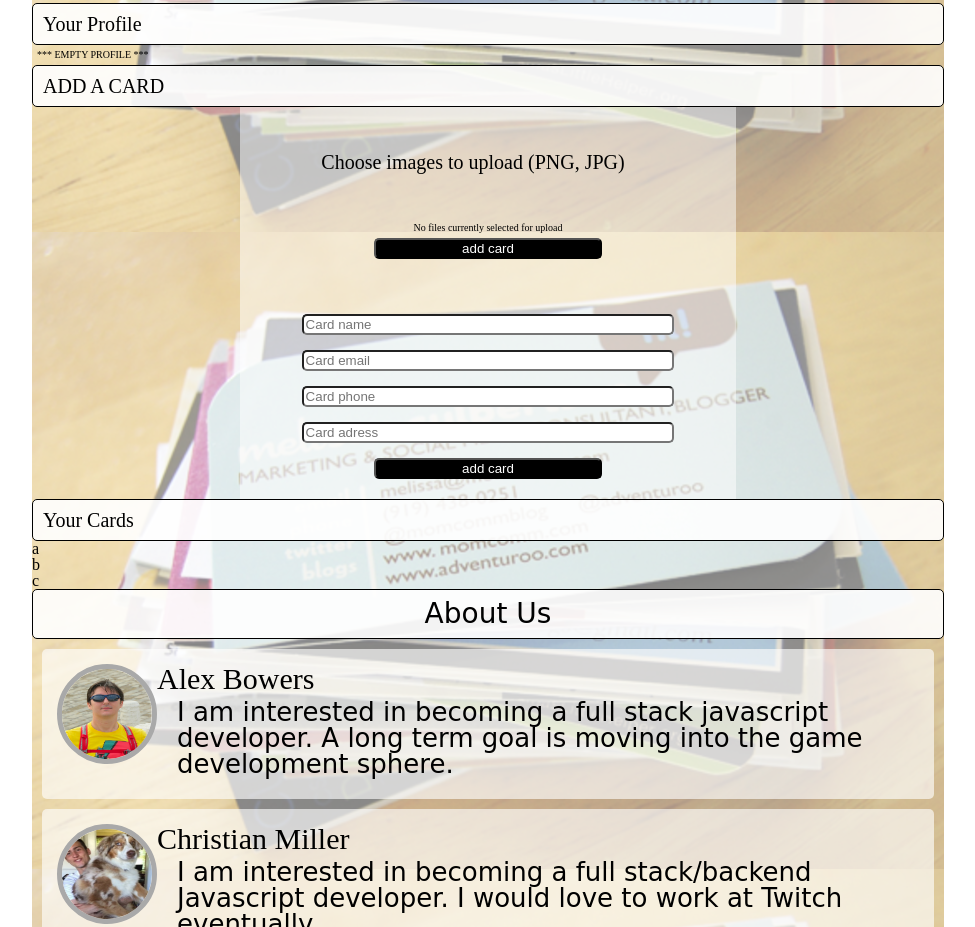
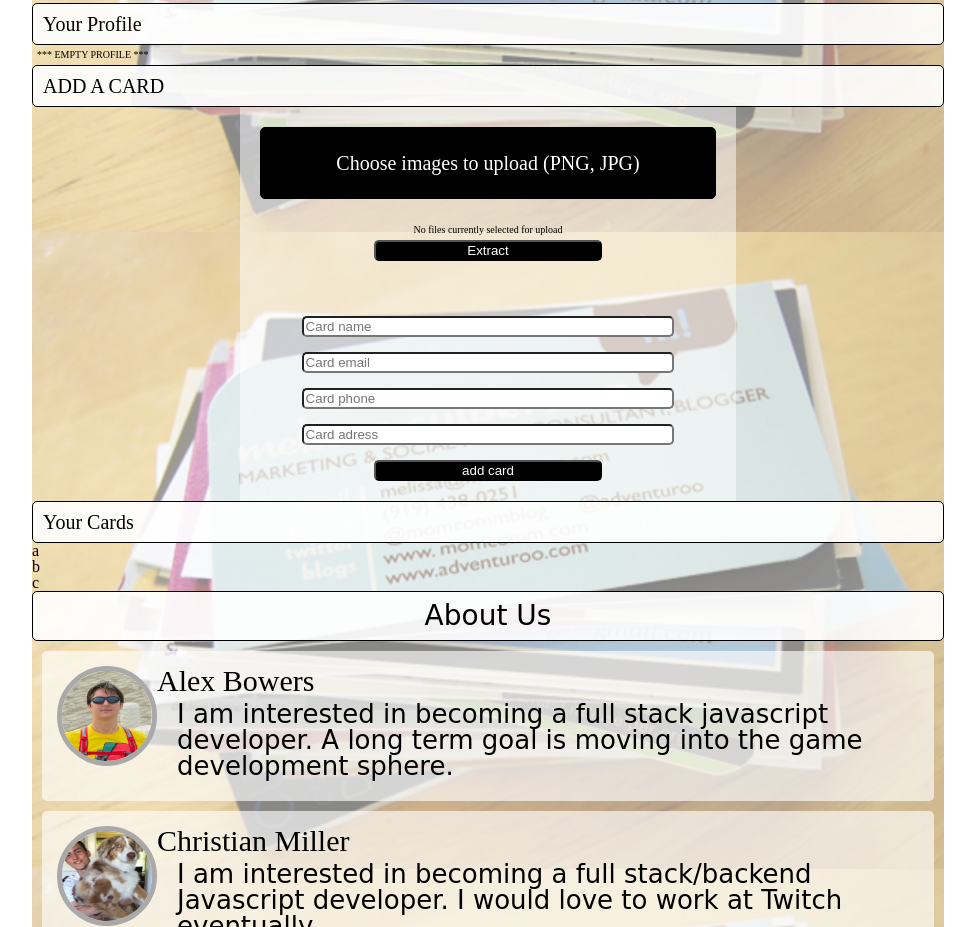
Before and after one commit to Receipt-App/client, a website: page public/index.html in a window 1280 px wide. Shown: the part 1213-2140 px from the top of the page, without its empty margins (152-1127 px from the left). Drawn offline with Linux system fonts and the light colour scheme; a script that the page names is missing; a web font is replaced by a local one.

Commit message:
preview and extract  style

```diff
--- a/public/index.html
+++ b/public/index.html
@@ -72,7 +72,7 @@
             <p>No files currently selected for upload</p>
           </div>
           <div>
-            <button type="button" id="add-card" onclick="nameToForm(),emailToForm(), numberToForm()">add card</button>
+            <button type="button" id="add-card" onclick="nameToForm(),emailToForm(), numberToForm()">Extract</button>
           </div>
         </form>
 
--- a/public/styles/base.css
+++ b/public/styles/base.css
@@ -136,12 +136,17 @@ button {
 
 
 .preview img {
-  width: 100px;
+  width: 400px;
 }
 
 div label {
   display: block;
   font-size: 20px;
+  border: 1px solid black;
+  border-radius: 5px;
+  background-color: black;
+  color: #fff;
+  margin: 0 auto;
 }
 
 .about-color a {
```
